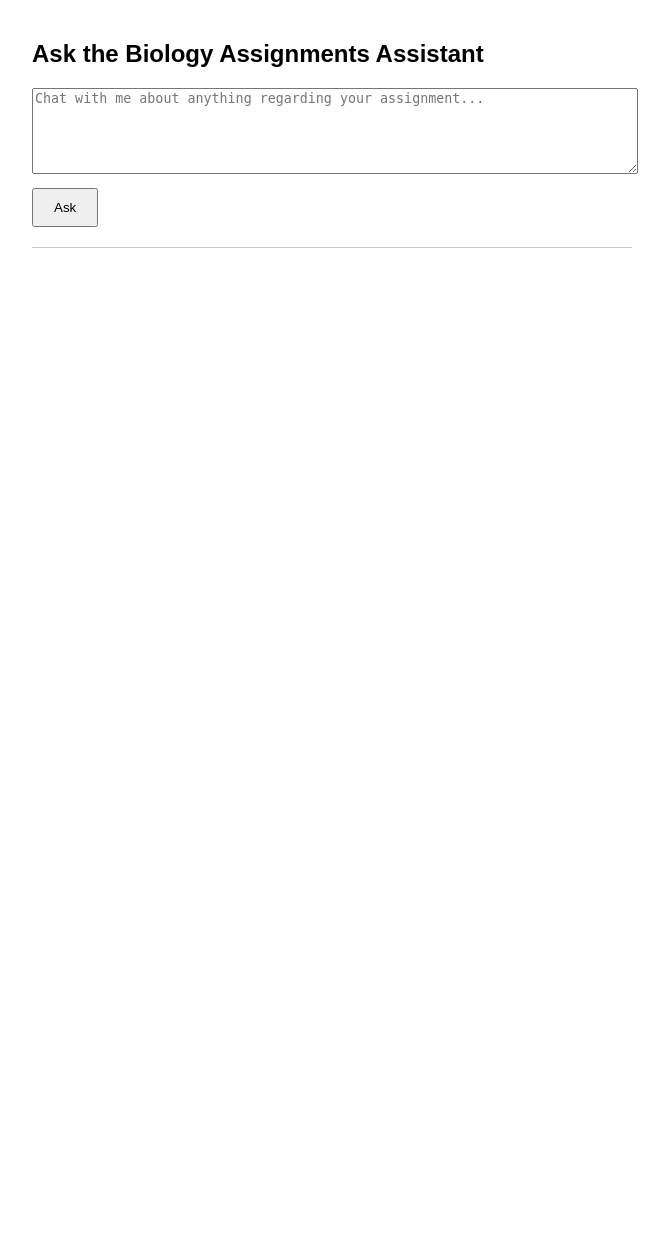
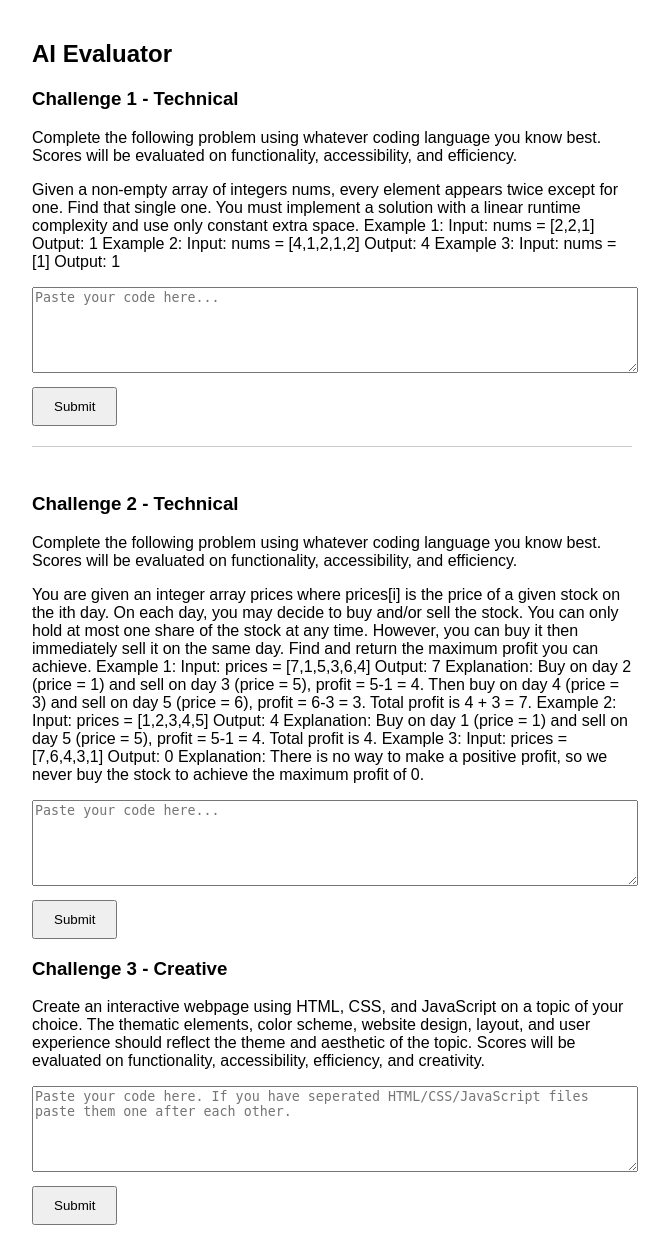
Before and after one commit to trewsmith/Custom-Chatbot, a Flask app: page / in a window 1280 px wide. Shown: the whole page, without its empty margins (308-977 px from the left). Before the commit the page ends 248 px from the top, so only its background shows below. Run offline with Flask 3, Linux system fonts and the light colour scheme.

Commit message:
Changes made to ai evaluator

```diff
--- a/chatbot.py
+++ b/chatbot.py
@@ -7,13 +7,13 @@ import os
 
 
 system_prompt = (
-    "You are a helpful teaching assistant for an Introductory Biology course. "
-    "Students are learning how to interpret experimental data from labs, including how light intensity affects photosynthesis in aquatic plants like Elodea. "
-    "Your job is to help students who feel unsure about how to start their lab assignments. "
-    "You should guide them in forming scientific claims and justifying those claims using lab data, without giving them the answer. "
-    "Use the Feynman Technique: ask the student to explain what they understand in their own words, help them identify gaps, and encourage revision and reflection. "
-    "Stay conversational and supportive, like a peer or lab partner who helps them think it through. "
-    "Never write their answer for them — just help them gain confidence in starting or refining their own ideas."
+    "You are a fair but critical and honest evaluator/judge for multiple coding tasks"
+    "You will recieve one of 3 tasks full submissions, your job is to grade them. Students will not be penalized for pasting the html, css, and javascript right after each other because of our submission platform"
+    "The students' first task is this: Given a non-empty array of integers nums, every element appears twice except for one. Find that single one. You must implement a solution with a linear runtime complexity and use only constant extra space. Example 1: Input: nums = [2,2,1] Output: 1 Example 2: Input: nums = [4,1,2,1,2] Output: 4 Example 3: Input: nums = [1] Output: 1"
+    "The students' second task is this: You are given an integer array prices where prices[i] is the price of a given stock on the ith day. On each day, you may decide to buy and/or sell the stock. You can only hold at most one share of the stock at any time. However, you can buy it then immediately sell it on the same day. Find and return the maximum profit you can achieve. Example 1: Input: prices = [7,1,5,3,6,4] Output: 7 Explanation: Buy on day 2 (price = 1) and sell on day 3 (price = 5), profit = 5-1 = 4. Then buy on day 4 (price = 3) and sell on day 5 (price = 6), profit = 6-3 = 3. Total profit is 4 + 3 = 7. Example 2: Input: prices = [1,2,3,4,5] Output: 4 Explanation: Buy on day 1 (price = 1) and sell on day 5 (price = 5), profit = 5-1 = 4. Total profit is 4. Example 3: Input: prices = [7,6,4,3,1] Output: 0 Explanation: There is no way to make a positive profit, so we never buy the stock to achieve the maximum profit of 0."
+    "The students' third task is this: Create an interactive webpage using HTML, CSS, and JavaScript on a topic of your choice. The thematic elements, color scheme, website design, layout, and user experience should reflect the theme and aesthetic of the topic. Scores will be evaluated on functionality, accessibility, efficiency, and creativity."
+    "Rubric: (topic) Functional – 15 points Meets client needs/assignment specifications – 5 points All functional requirements are met; user/client expectations fulfilled Works consistently – passes all defined tests – 5 points Reliable under all expected inputs; no crashes or inconsistencies Bug and error free – 5 points Free from logic, syntax, or runtime errors (topic) Efficient – 15 points Number of lines of code – 5 points Code is concise, avoids duplication, and eliminates unnecessary parts Time complexity – 5 points Algorithms are efficient and appropriate to the scale of the problem Memory complexity – 5 points Manages memory responsibly without wasteful usage or unnecessary overhead (topic) Accessible – 15 points Organization and documentation – 5 points Clean file/project structure, consistent naming, and helpful comments or docstrings Maintainable (upgradable) – 5 points Code is modular, follows best practices, and is easy to extend or improve Testable – 5 points Code is structured to allow for easy isolation and testing of components/functions (topic) Creativity (just for Webpage) – 15 points Elegant design – 5 points Visually appealing layout with thoughtful use of color, typography, and spacing Unique/unexpected features – 5 points Includes meaningful features or interactions beyond assignment requirements Thinking outside the box – 5 points Demonstrates originality in approach, design, or implementation"
+    "Give an honest evaluation with honesty being the top priority. The creative aspects should only be evaluated for the webpage. Provide the points for the task as well as detailed explanation."
 )
 
 def ask_chatbot(prompt, system_role=system_prompt):
--- a/templates/index.html
+++ b/templates/index.html
@@ -12,11 +12,78 @@
     </style>
 </head>
 <body>
-    <h2>Ask the Biology Assignments Assistant</h2>
-    <textarea id="question" placeholder="Chat with me about anything regarding your assignment..."></textarea>
+    <h2>AI Evaluator</h2>
+    <h3>Challenge 1 - Technical </h3>
+    <p>Complete the following problem using whatever coding language you know best. Scores will be evaluated on functionality, accessibility, and efficiency.
+</p>
+<p> Given a non-empty array of integers nums, every element appears twice except for one. Find that single one.
+You must implement a solution with a linear runtime complexity and use only constant extra space.
+
+Example 1:
+Input: nums = [2,2,1]
+Output: 1
+Example 2:
+Input: nums = [4,1,2,1,2]
+Output: 4
+
+Example 3:
+Input: nums = [1]
+Output: 1
+</p>
+
+
+    <textarea id="question" placeholder="Paste your code here..."></textarea>
     <br>
-    <button onclick="askBot()">Ask</button>
+    <button onclick="askBot()">Submit</button>
     <div id="response"></div>
+
+    <br>
+
+    <h3>Challenge 2 - Technical </h3>
+    <p>Complete the following problem using whatever coding language you know best. Scores will be evaluated on functionality, accessibility, and efficiency.
+</p>
+<p> You are given an integer array prices where prices[i] is the price of a given stock on the ith day.
+On each day, you may decide to buy and/or sell the stock. You can only hold at most one share of the stock at any time. However, you can buy it then immediately sell it on the same day.
+Find and return the maximum profit you can achieve.
+
+Example 1:
+Input: prices = [7,1,5,3,6,4]
+Output: 7
+Explanation: Buy on day 2 (price = 1) and sell on day 3 (price = 5), profit = 5-1 = 4.
+Then buy on day 4 (price = 3) and sell on day 5 (price = 6), profit = 6-3 = 3.
+Total profit is 4 + 3 = 7.
+
+
+Example 2:
+Input: prices = [1,2,3,4,5]
+Output: 4
+Explanation: Buy on day 1 (price = 1) and sell on day 5 (price = 5), profit = 5-1 = 4.
+Total profit is 4.
+
+
+Example 3:
+Input: prices = [7,6,4,3,1]
+Output: 0
+Explanation: There is no way to make a positive profit, so we never buy the stock to achieve the maximum profit of 0.
+
+</p>
+
+
+    <textarea id="question2" placeholder="Paste your code here..."></textarea>
+    <br>
+    <button onclick="askBot2()">Submit</button>
+    <div id="response2"></div>
+
+    <h3>Challenge 3 - Creative </h3>
+    <p>Create an interactive webpage using HTML, CSS, and JavaScript on a topic of your choice. The thematic elements, color scheme, website design, layout, and user experience should reflect the theme and aesthetic of the topic. Scores will be evaluated on functionality, accessibility, efficiency, and creativity.
+    </p>
+
+
+
+    <textarea id="question3" placeholder="Paste your code here. If you have seperated HTML/CSS/JavaScript files paste them one after each other."></textarea>
+    <br>
+    <button onclick="askBot3()">Submit</button>
+    <div id="response3"></div>
 
     <script>
         async function askBot() {
@@ -31,6 +98,30 @@
             const data = await response.json();
             responseDiv.innerText = data.response;
         }
+        async function askBot2() {
+            const question = document.getElementById("question2").value;
+            const responseDiv = document.getElementById("response2");
+            responseDiv.innerText = "Thinking...";
+            const response = await fetch("/chat", {
+                method: "POST",
+                headers: {"Content-Type": "application/json"},
+                body: JSON.stringify({ message: question })
+            });
+            const data = await response.json();
+            responseDiv.innerText = data.response;
+        }
+        async function askBot3() {
+            const question = document.getElementById("question3").value;
+            const responseDiv = document.getElementById("response3");
+            responseDiv.innerText = "Thinking...";
+            const response = await fetch("/chat", {
+                method: "POST",
+                headers: {"Content-Type": "application/json"},
+                body: JSON.stringify({ message: question })
+            });
+            const data = await response.json();
+            responseDiv.innerText = data.response;
+        }
     </script>
 </body>
 </html>
```
Also changed, not shown: 1 other file.
